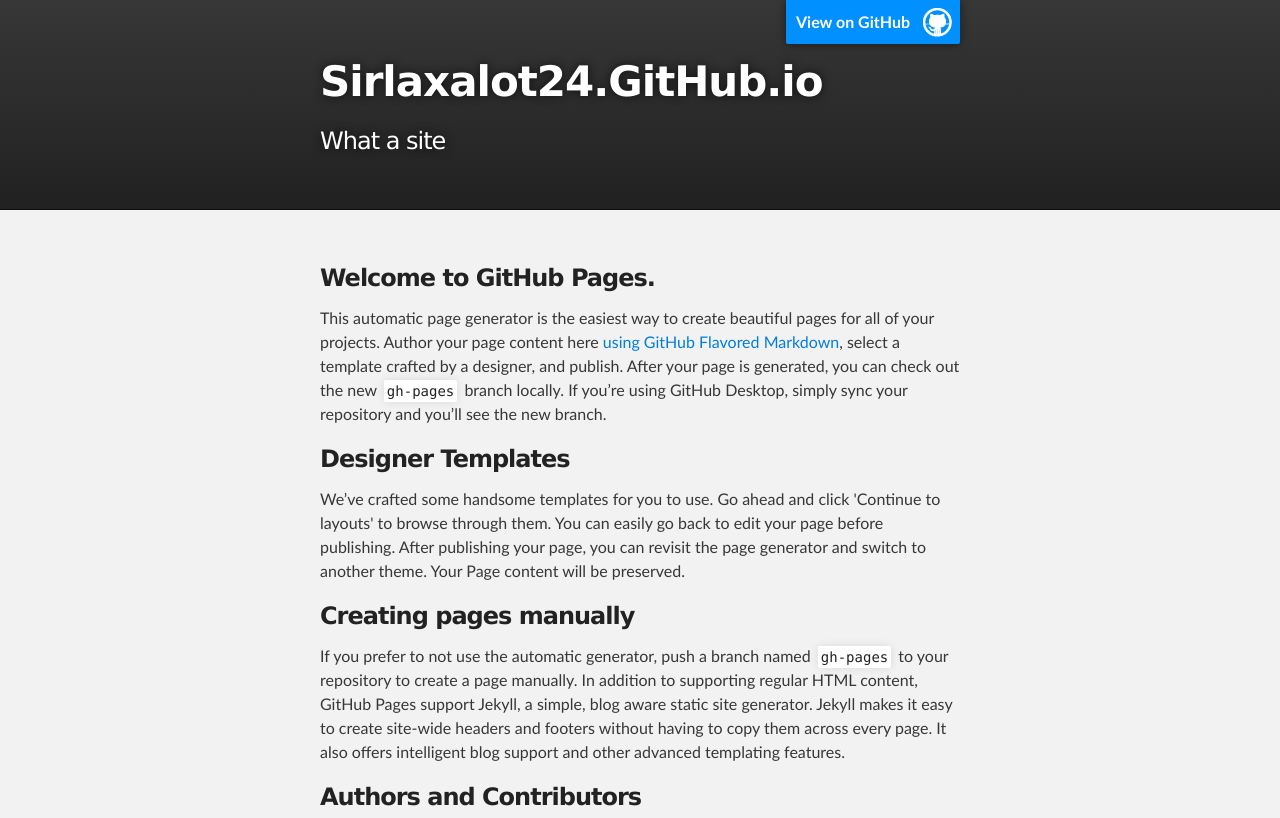
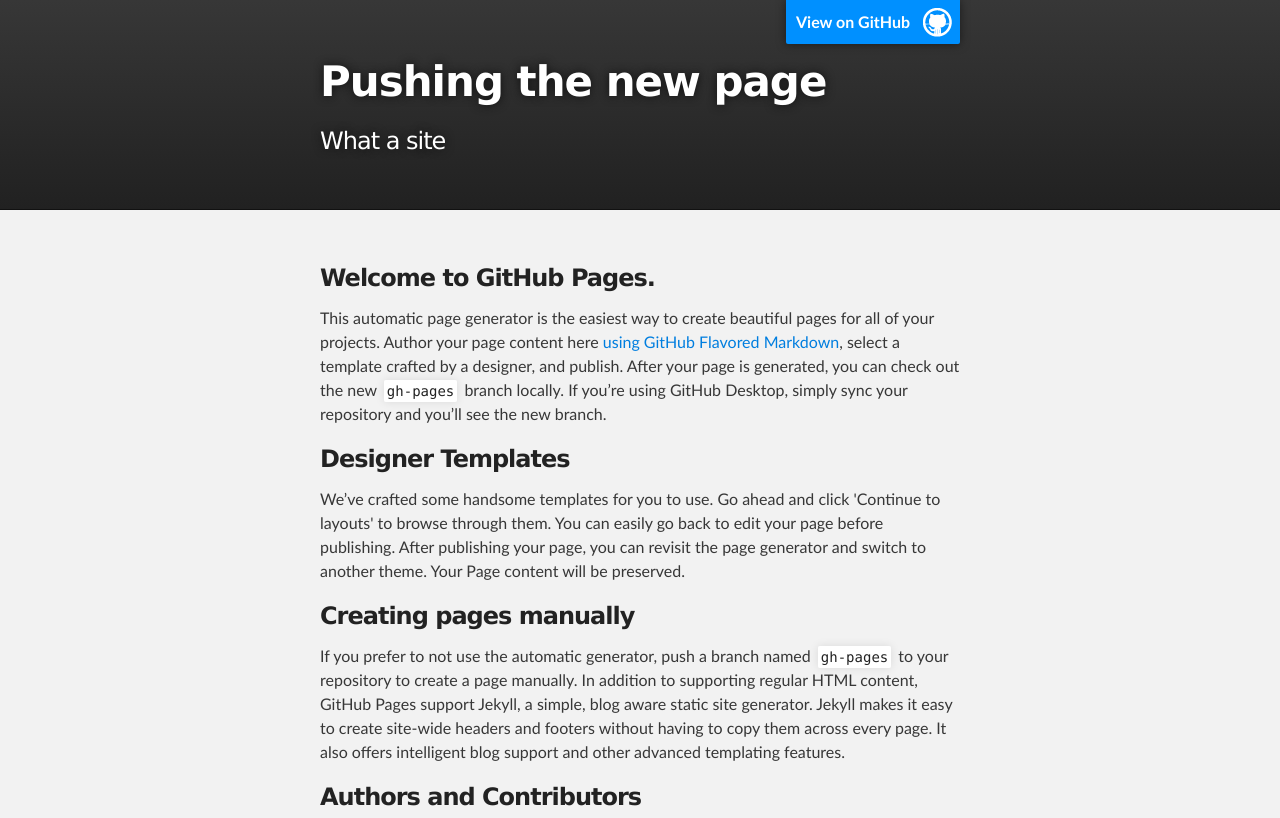
Before and after one commit to sirlaxalot24/sirlaxalot24.github.io, a plain HTML site: page index.html in a window 1280 px wide. Shown: the top 818 px of the page. Drawn offline with Linux system fonts and the light colour scheme.

Commit message:
This is a push

```diff
--- a/index.html
+++ b/index.html
@@ -18,7 +18,7 @@
         <header class="inner">
           <a id="forkme_banner" href="https://github.com/sirlaxalot24">View on GitHub</a>
 
-          <h1 id="project_title">Sirlaxalot24.GitHub.io</h1>
+          <h1 id="project_title">Pushing the new page</h1>
           <h2 id="project_tagline">What a site</h2>
 
         </header>
```
